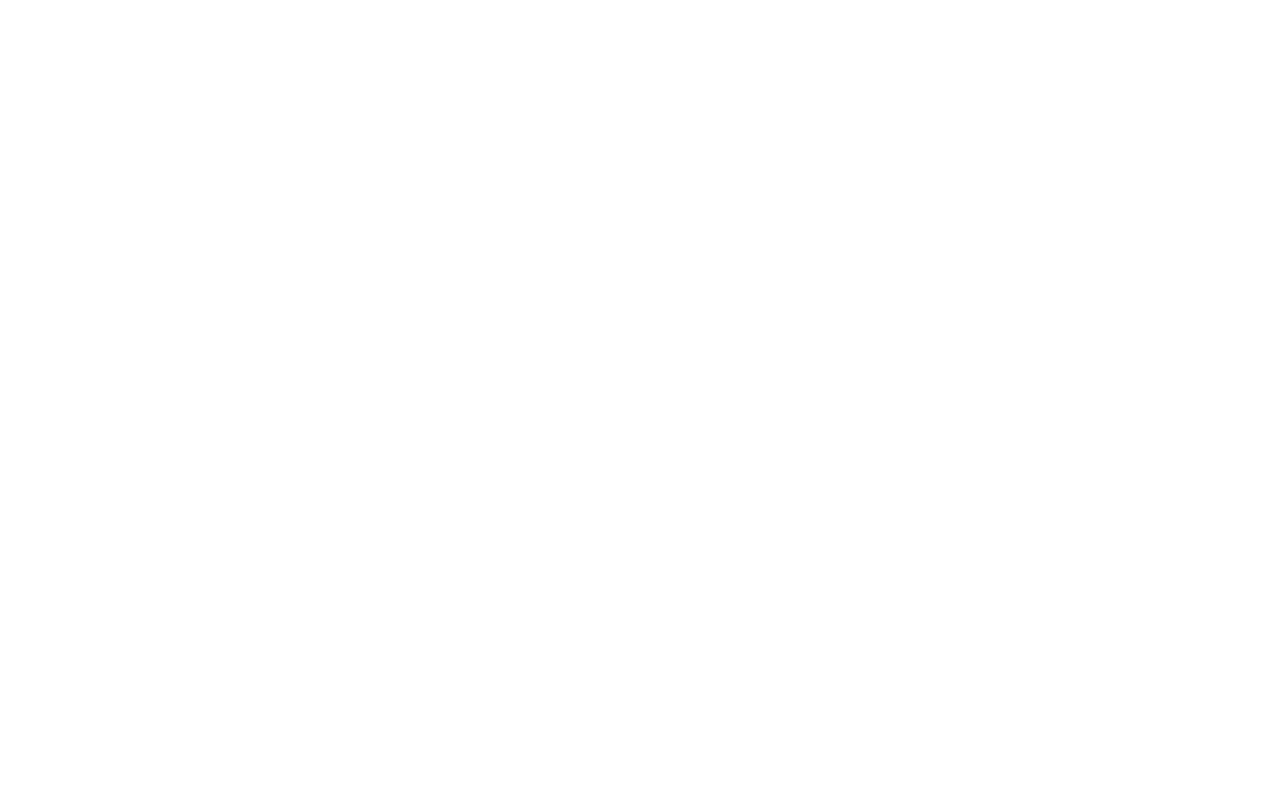
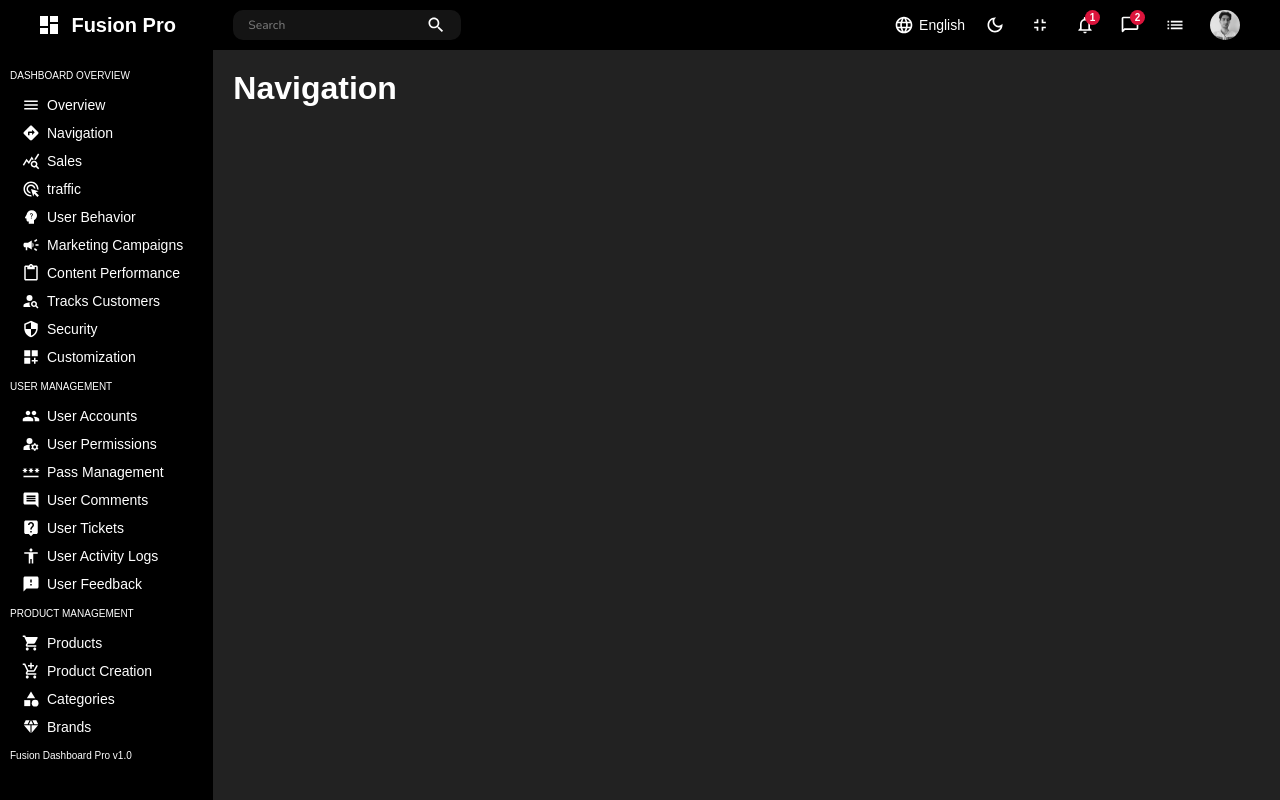
Before and after one commit to Mahdi-Hazrati/Fusion-Dashboard-Pro, a React (Create React App) app: page /navigation in a window 1280 px wide. Before the commit this address had no page. Built offline with nearby package versions, Linux system fonts and the light colour scheme.

Commit message:
add _blank page for not found page

```diff
--- a/src/Components/App/App.jsx
+++ b/src/Components/App/App.jsx
@@ -8,6 +8,7 @@
 import List from "../../Pages/List/List"
 import Single from "../../Pages/Single/Single"
 import New from "../../Pages/New/New"
+import Blank from "../../Pages/_blank/Blank";
 // ---------------- Components ----------------
 // --------------=-- Styles -------------------
 import "./app.scss"
@@ -37,6 +38,7 @@
                   <Route path=":productid" element={<Single/>} />
                   <Route path="new" element={<New />} />
                 </Route>
+                <Route path="/navigation" element={<Blank title={"navigation"} />} />
                </Route>
             </Routes>
         </BrowserRouter>
--- a/src/Pages/Home/Home.jsx
+++ b/src/Pages/Home/Home.jsx
@@ -4,7 +4,6 @@
 import Widget from "../../Components/Widget/Widget";
 import Featured from "../../Components/Featured/Featured"
 import Chart from "../../Components/Chart/Chart"
-import UsersTable from "../../Components/Table/Table";
 import "./home.scss"
 
 const Home = () => {
@@ -23,10 +22,6 @@
                     <Featured />
                     <Chart title="Last 6 month revenue" aspect={2 / 1} />
                 </div>
-                <div className="listContainer">
-                    <div className="listTitle">Latest Transaction</div>
-                    <UsersTable />
-                </div>
             </div>
         </div>
     )
--- /dev/null
+++ b/src/Pages/_blank/Blank.jsx
@@ -0,0 +1,17 @@
+import Sidebar from "../../Components/Sidebar/Sidebar"
+import Navbar from "../../Components/Navbar/Navbar"
+import "./blank.scss"
+
+const Blank = ({title}) => {
+    return (
+        <div className="blank">
+            <Sidebar />
+            <div className="blankContainer">
+                <Navbar />
+                <h1>{title}</h1>
+            </div>
+        </div>
+    )
+}
+
+export default Blank
--- /dev/null
+++ b/src/Pages/_blank/blank.scss
@@ -0,0 +1,16 @@
+.blank{
+    display: flex;
+    flex-direction: row;
+    width: 100%;
+    .blankContainer{
+        flex: 6;
+        h1{
+            margin: 20px;
+            text-transform: capitalize;
+            user-select: none;
+        }
+
+
+    }
+
+}
```
